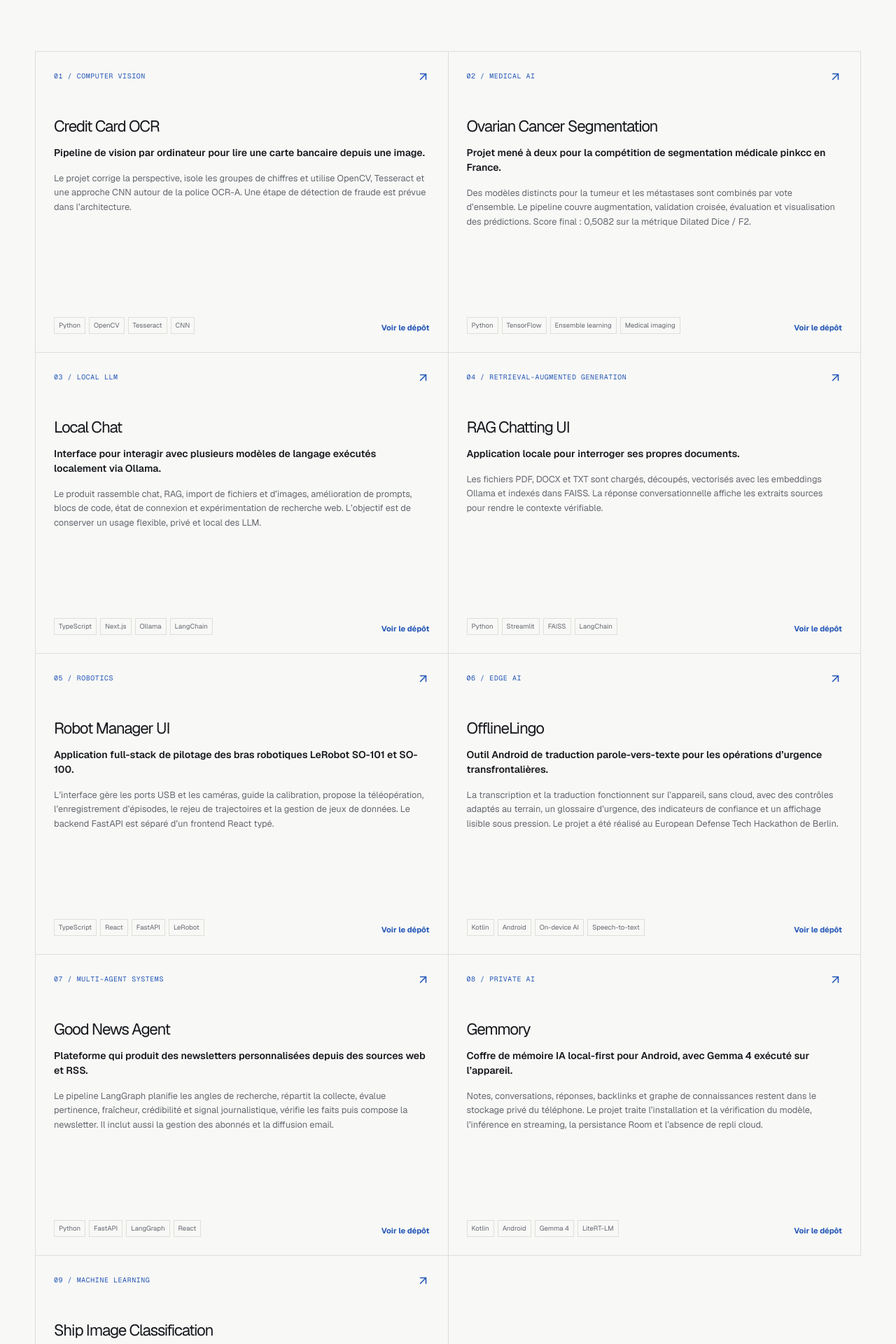
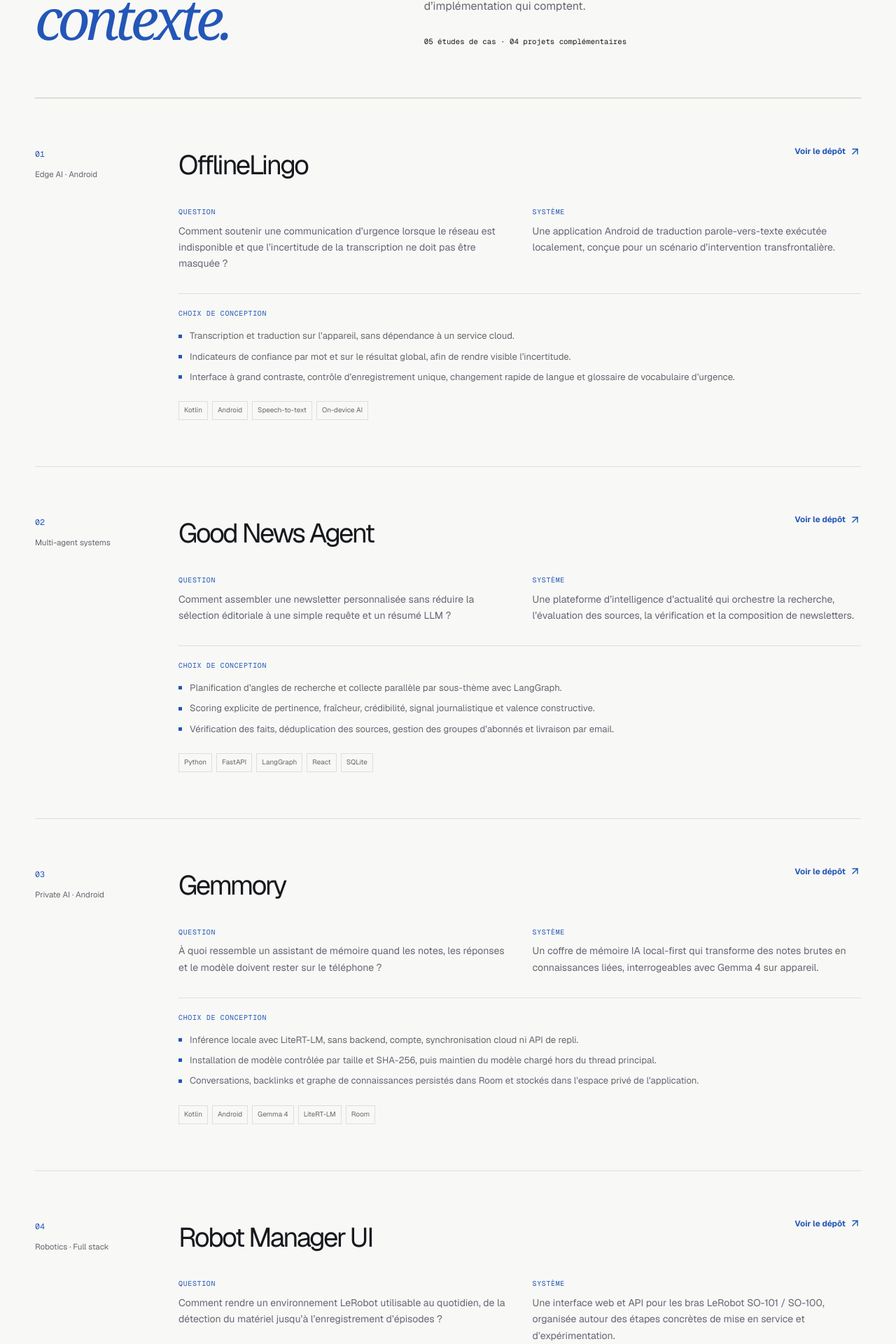
Before and after one commit to cedric190703/Portfolio-main, a Next.js app: page /showcase in a window 1280 px wide. Shown: the part 427-2347 px from the top of the page at 70% size. Built offline with nearby package versions, Linux system fonts and the light colour scheme.

Commit message:
Refine portfolio navigation and case studies

```diff
--- a/app/articles/page.tsx
+++ b/app/articles/page.tsx
@@ -1,18 +1,19 @@
 import Link from "next/link"
 import { ArrowUpRight, MoveLeft, PenLine } from "lucide-react"
 
-const themes = [
-  { title: "IA local-first", text: "Ce que change une architecture où l’inférence, les données et les interactions restent sur l’appareil : confidentialité, contraintes de performance, expérience utilisateur et vérifiabilité.", label: "À venir" },
-  { title: "Systèmes agentiques en pratique", text: "Réflexions sur les situations où l’orchestration multi-agents apporte réellement de la valeur, les compromis opérationnels qu’elle implique, et les moyens concrets de l’évaluer.", label: "À venir" },
-  { title: "Construire pour les environnements contraints", text: "Notes issues de projets de traduction hors ligne, de robotique et de systèmes temps réel, où la fiabilité, la latence et l’incertitude comptent autant que la performance du modèle.", label: "À venir" },
+const drafts = [
+  { title: "IA local-first : les conséquences d’une inférence sur appareil", subtitle: "Un article sur les compromis entre confidentialité, performance, contrôle et expérience utilisateur.", topic: "Systèmes embarqués", status: "À préparer" },
+  { title: "Évaluer un système agentique au-delà d’une démo", subtitle: "Une note sur l’observabilité, les points de contrôle, le coût et l’utilité réelle des workflows multi-agents.", topic: "Agentic AI", status: "À préparer" },
+  { title: "Montrer l’incertitude dans les interfaces IA", subtitle: "Réflexions à partir de systèmes de transcription et de traduction utilisés dans des situations à forte contrainte.", topic: "Human-AI interaction", status: "À préparer" },
 ]
 
 export default function ArticlesPage() {
   return <main className="hub-page articles-page">
     <header className="hub-header"><Link href="/"><MoveLeft size={16} />Retour au portfolio</Link><a href="mailto:cedric.brzyski@epita.fr?subject=Article%20idea"><PenLine size={16} />Proposer un sujet</a></header>
-    <section className="hub-hero articles-hero"><p>ARTICLES & NOTES</p><h1>Un espace pour <em>penser à voix haute.</em></h1><div><p>Des textes personnels sur l’IA appliquée, l’ingénierie logicielle, la robotique et les choix techniques derrière les projets. Ici, le format sera long, sourcé et volontairement moins immédiat que les réseaux sociaux.</p><span>Premiers textes en préparation</span></div></section>
-    <section className="article-archive"><div className="archive-intro"><p className="archive-label">ARCHIVE</p><h2>Pas encore de publication.</h2><p>Cette page est déjà la destination dédiée qui accueillera les articles publiés. Les thèmes ci-dessous sont des pistes éditoriales, pas des articles déjà écrits.</p></div><div className="theme-list">{themes.map((theme, index) => <article key={theme.title}><span>{String(index + 1).padStart(2, "0")} / {theme.label}</span><h3>{theme.title}</h3><p>{theme.text}</p><ArrowUpRight size={18} /></article>)}</div></section>
-    <section className="writing-note"><PenLine size={24} /><div><p>FORMAT ÉDITORIAL</p><h2>Chaque article sera une note autonome : contexte, point de vue, exemples techniques et références lorsque nécessaire.</h2></div></section>
+    <section className="hub-hero articles-hero"><p>ARTICLES & NOTES</p><h1>Écrire pour <em>mieux comprendre.</em></h1><div><p>Un espace de publication pour des articles personnels sur l’IA appliquée, l’ingénierie logicielle et les systèmes techniques. Le format visé est celui d’une note argumentée : contexte, raisonnement, exemples et références.</p><span>Archive éditoriale · publications à venir</span></div></section>
+    <section className="editorial-intro"><div><p className="case-label">LIGNE ÉDITORIALE</p><h2>Des textes de fond, pas des annonces.</h2></div><p>Les articles publiés ici ne seront ni des résumés d’actualité ni des contenus promotionnels. Ils partiront d’un problème précis, d’une expérience de construction ou d’une question de recherche, et prendront le temps d’expliciter les limites du raisonnement.</p></section>
+    <section className="article-list"><div className="article-list-heading"><p>PUBLICATIONS</p><span>Aucun article publié pour le moment</span></div>{drafts.map((draft, index) => <article className="draft-article" key={draft.title}><span>{String(index + 1).padStart(2, "0")} / {draft.status}</span><div><p>{draft.topic}</p><h2>{draft.title}</h2><p>{draft.subtitle}</p></div><ArrowUpRight size={21} /></article>)}</section>
+    <section className="writing-note"><PenLine size={24} /><div><p>PROCHAINES PUBLICATIONS</p><h2>Les premiers articles seront ajoutés ici sous forme de pages dédiées, avec une lecture confortable, des références et une date de publication.</h2></div></section>
     <footer className="hub-footer"><span>© 2026 Cédric Brzyski</span><Link href="/">Portfolio principal</Link></footer>
   </main>
 }
--- a/app/showcase/page.tsx
+++ b/app/showcase/page.tsx
@@ -1,23 +1,57 @@
 import Link from "next/link"
 import { ArrowUpRight, Github, MoveLeft } from "lucide-react"
 
-const projects = [
-  { title: "Credit Card OCR", category: "Computer vision", repo: "https://github.com/cedric190703/Credit_Card_OCR", context: "Pipeline de vision par ordinateur pour lire une carte bancaire depuis une image.", detail: "Le projet corrige la perspective, isole les groupes de chiffres et utilise OpenCV, Tesseract et une approche CNN autour de la police OCR-A. Une étape de détection de fraude est prévue dans l’architecture.", stack: ["Python", "OpenCV", "Tesseract", "CNN"] },
-  { title: "Ovarian Cancer Segmentation", category: "Medical AI", repo: "https://github.com/cedric190703/Ov-health-challenge", context: "Projet mené à deux pour la compétition de segmentation médicale pinkcc en France.", detail: "Des modèles distincts pour la tumeur et les métastases sont combinés par vote d’ensemble. Le pipeline couvre augmentation, validation croisée, évaluation et visualisation des prédictions. Score final : 0,5082 sur la métrique Dilated Dice / F2.", stack: ["Python", "TensorFlow", "Ensemble learning", "Medical imaging"] },
-  { title: "Local Chat", category: "Local LLM", repo: "https://github.com/cedric190703/local-chat", context: "Interface pour interagir avec plusieurs modèles de langage exécutés localement via Ollama.", detail: "Le produit rassemble chat, RAG, import de fichiers et d’images, amélioration de prompts, blocs de code, état de connexion et expérimentation de recherche web. L’objectif est de conserver un usage flexible, privé et local des LLM.", stack: ["TypeScript", "Next.js", "Ollama", "LangChain"] },
-  { title: "RAG Chatting UI", category: "Retrieval-augmented generation", repo: "https://github.com/cedric190703/RAG-chatting-UI", context: "Application locale pour interroger ses propres documents.", detail: "Les fichiers PDF, DOCX et TXT sont chargés, découpés, vectorisés avec les embeddings Ollama et indexés dans FAISS. La réponse conversationnelle affiche les extraits sources pour rendre le contexte vérifiable.", stack: ["Python", "Streamlit", "FAISS", "LangChain"] },
-  { title: "Robot Manager UI", category: "Robotics", repo: "https://github.com/cedric190703/Robot-Manager-UI", context: "Application full-stack de pilotage des bras robotiques LeRobot SO-101 et SO-100.", detail: "L’interface gère les ports USB et les caméras, guide la calibration, propose la téléopération, l’enregistrement d’épisodes, le rejeu de trajectoires et la gestion de jeux de données. Le backend FastAPI est séparé d’un frontend React typé.", stack: ["TypeScript", "React", "FastAPI", "LeRobot"] },
-  { title: "OfflineLingo", category: "Edge AI", repo: "https://github.com/cedric190703/EDTH-Hackathon-Berlin2026-OfflineLingo", context: "Outil Android de traduction parole-vers-texte pour les opérations d’urgence transfrontalières.", detail: "La transcription et la traduction fonctionnent sur l’appareil, sans cloud, avec des contrôles adaptés au terrain, un glossaire d’urgence, des indicateurs de confiance et un affichage lisible sous pression. Le projet a été réalisé au European Defense Tech Hackathon de Berlin.", stack: ["Kotlin", "Android", "On-device AI", "Speech-to-text"] },
-  { title: "Good News Agent", category: "Multi-agent systems", repo: "https://github.com/cedric190703/NewsAgent", context: "Plateforme qui produit des newsletters personnalisées depuis des sources web et RSS.", detail: "Le pipeline LangGraph planifie les angles de recherche, répartit la collecte, évalue pertinence, fraîcheur, crédibilité et signal journalistique, vérifie les faits puis compose la newsletter. Il inclut aussi la gestion des abonnés et la diffusion email.", stack: ["Python", "FastAPI", "LangGraph", "React"] },
-  { title: "Gemmory", category: "Private AI", repo: "https://github.com/cedric190703/hackathon-gemma4-gemmory", context: "Coffre de mémoire IA local-first pour Android, avec Gemma 4 exécuté sur l’appareil.", detail: "Notes, conversations, réponses, backlinks et graphe de connaissances restent dans le stockage privé du téléphone. Le projet traite l’installation et la vérification du modèle, l’inférence en streaming, la persistance Room et l’absence de repli cloud.", stack: ["Kotlin", "Android", "Gemma 4", "LiteRT-LM"] },
-  { title: "Ship Image Classification", category: "Machine learning", repo: "https://github.com/cedric190703/Image-Classification", context: "CNN conçu pour une compétition Kaggle interne avec une limite de moins de 30 couches.", detail: "L’architecture TensorFlow / Keras combine augmentation de données, BatchNorm, régularisation L2, apprentissage progressif et suivi de validation. Résultat : Top 3 sur 117 équipes, avec un score de validation de 0,87174.", stack: ["Python", "TensorFlow", "Keras", "CNN"] },
+const caseStudies = [
+  {
+    number: "01", title: "OfflineLingo", category: "Edge AI · Android", repo: "https://github.com/cedric190703/EDTH-Hackathon-Berlin2026-OfflineLingo",
+    question: "Comment soutenir une communication d’urgence lorsque le réseau est indisponible et que l’incertitude de la transcription ne doit pas être masquée ?",
+    system: "Une application Android de traduction parole-vers-texte exécutée localement, conçue pour un scénario d’intervention transfrontalière.",
+    decisions: ["Transcription et traduction sur l’appareil, sans dépendance à un service cloud.", "Indicateurs de confiance par mot et sur le résultat global, afin de rendre visible l’incertitude.", "Interface à grand contraste, contrôle d’enregistrement unique, changement rapide de langue et glossaire de vocabulaire d’urgence."],
+    stack: ["Kotlin", "Android", "Speech-to-text", "On-device AI"],
+  },
+  {
+    number: "02", title: "Good News Agent", category: "Multi-agent systems", repo: "https://github.com/cedric190703/NewsAgent",
+    question: "Comment assembler une newsletter personnalisée sans réduire la sélection éditoriale à une simple requête et un résumé LLM ?",
+    system: "Une plateforme d’intelligence d’actualité qui orchestre la recherche, l’évaluation des sources, la vérification et la composition de newsletters.",
+    decisions: ["Planification d’angles de recherche et collecte parallèle par sous-thème avec LangGraph.", "Scoring explicite de pertinence, fraîcheur, crédibilité, signal journalistique et valence constructive.", "Vérification des faits, déduplication des sources, gestion des groupes d’abonnés et livraison par email."],
+    stack: ["Python", "FastAPI", "LangGraph", "React", "SQLite"],
+  },
+  {
+    number: "03", title: "Gemmory", category: "Private AI · Android", repo: "https://github.com/cedric190703/hackathon-gemma4-gemmory",
+    question: "À quoi ressemble un assistant de mémoire quand les notes, les réponses et le modèle doivent rester sur le téléphone ?",
+    system: "Un coffre de mémoire IA local-first qui transforme des notes brutes en connaissances liées, interrogeables avec Gemma 4 sur appareil.",
+    decisions: ["Inférence locale avec LiteRT-LM, sans backend, compte, synchronisation cloud ni API de repli.", "Installation de modèle contrôlée par taille et SHA-256, puis maintien du modèle chargé hors du thread principal.", "Conversations, backlinks et graphe de connaissances persistés dans Room et stockés dans l’espace privé de l’application."],
+    stack: ["Kotlin", "Android", "Gemma 4", "LiteRT-LM", "Room"],
+  },
+  {
+    number: "04", title: "Robot Manager UI", category: "Robotics · Full stack", repo: "https://github.com/cedric190703/Robot-Manager-UI",
+    question: "Comment rendre un environnement LeRobot utilisable au quotidien, de la détection du matériel jusqu’à l’enregistrement d’épisodes ?",
+    system: "Une interface web et API pour les bras LeRobot SO-101 / SO-100, organisée autour des étapes concrètes de mise en service et d’expérimentation.",
+    decisions: ["Gestion guidée des ports USB et des flux caméra avant le contrôle du robot.", "Calibration, téléopération faible latence et visualisation temps réel dans une interface à onglets.", "Pipeline unique pour enregistrer, rejouer des trajectoires et administrer les jeux de données."],
+    stack: ["TypeScript", "React", "FastAPI", "Docker", "LeRobot"],
+  },
+  {
+    number: "05", title: "Ovarian Cancer Segmentation", category: "Medical AI", repo: "https://github.com/cedric190703/Ov-health-challenge",
+    question: "Comment traiter séparément la tumeur et les métastases tout en tenant compte de la métrique spécifique d’une compétition médicale ?",
+    system: "Un pipeline de segmentation pour le challenge pinkcc, développé à deux et organisé autour de l’entraînement, de l’évaluation et du vote d’ensemble.",
+    decisions: ["Un modèle spécialisé par type de région, puis combinaison par majority voting.", "Pipelines de préparation, augmentation, validation croisée, évaluation et visualisation des prédictions.", "Score final de 0,5082 sur une métrique composée de Dilated Dice et de F2."],
+    stack: ["Python", "TensorFlow", "Ensemble learning", "Medical imaging"],
+  },
+]
+
+const additionalProjects = [
+  ["Local Chat", "Interface locale pour plusieurs LLM avec Ollama, RAG et outils LangChain.", "https://github.com/cedric190703/local-chat"],
+  ["RAG Chatting UI", "Chat documentaire local utilisant LangChain, FAISS, Ollama et Streamlit.", "https://github.com/cedric190703/RAG-chatting-UI"],
+  ["Credit Card OCR", "Pipeline OpenCV, Tesseract et CNN pour l’extraction de données de cartes.", "https://github.com/cedric190703/Credit_Card_OCR"],
+  ["Ship Image Classification", "CNN Top 3/117 dans une compétition Kaggle interne.", "https://github.com/cedric190703/Image-Classification"],
 ]
 
 export default function ShowcasePage() {
-  return <main className="hub-page">
+  return <main className="hub-page case-page">
     <header className="hub-header"><Link href="/"><MoveLeft size={16} />Retour au portfolio</Link><a href="https://github.com/cedric190703" target="_blank" rel="noreferrer"><Github size={16} />GitHub</a></header>
-    <section className="hub-hero"><p>PROJECT SHOWCASE</p><h1>Projets, <em>en détail.</em></h1><div><p>Une sélection de projets personnels, académiques et de hackathons. Chaque fiche donne le problème, le périmètre du travail et les choix techniques documentés dans le dépôt associé.</p><span>09 projets documentés</span></div></section>
-    <section className="showcase-grid">{projects.map((project, index) => <article className="showcase-card" key={project.title}><div className="showcase-meta"><span>{String(index + 1).padStart(2, "0")} / {project.category}</span><a href={project.repo} target="_blank" rel="noreferrer" aria-label={`Voir ${project.title} sur GitHub`}><ArrowUpRight size={19} /></a></div><h2>{project.title}</h2><p className="showcase-context">{project.context}</p><p className="showcase-detail">{project.detail}</p><div className="showcase-footer"><div>{project.stack.map((item) => <span key={item}>{item}</span>)}</div><a href={project.repo} target="_blank" rel="noreferrer">Voir le dépôt</a></div></article>)}</section>
+    <section className="hub-hero case-hero"><p>SHOWCASE / ÉTUDES DE CAS</p><h1>Le travail, <em>dans son contexte.</em></h1><div><p>Cette page ne cherche pas à reprendre la liste des projets. Elle met en avant quelques cas représentatifs, avec la question initiale, le système construit et les choix d’implémentation qui comptent.</p><span>05 études de cas · 04 projets complémentaires</span></div></section>
+    <section className="case-studies">{caseStudies.map((study) => <article className="case-study" key={study.title}><div className="case-index"><span>{study.number}</span><p>{study.category}</p></div><div className="case-body"><div className="case-heading"><h2>{study.title}</h2><a href={study.repo} target="_blank" rel="noreferrer">Voir le dépôt <ArrowUpRight size={17} /></a></div><div className="case-columns"><div><p className="case-label">QUESTION</p><p>{study.question}</p></div><div><p className="case-label">SYSTÈME</p><p>{study.system}</p></div></div><div className="case-decisions"><p className="case-label">CHOIX DE CONCEPTION</p><ul>{study.decisions.map((decision) => <li key={decision}>{decision}</li>)}</ul></div><div className="case-stack">{study.stack.map((item) => <span key={item}>{item}</span>)}</div></div></article>)}</section>
+    <section className="additional-projects"><p>PROJETS COMPLÉMENTAIRES</p><div>{additionalProjects.map(([title, text, repo]) => <a href={repo} target="_blank" rel="noreferrer" key={title}><h2>{title}</h2><span>{text}</span><ArrowUpRight size={17} /></a>)}</div></section>
     <footer className="hub-footer"><span>© 2026 Cédric Brzyski</span><Link href="/">Portfolio principal</Link></footer>
   </main>
 }
```
Also changed, not shown: app/page.tsx (+6 -16 lines), app/globals.css.
